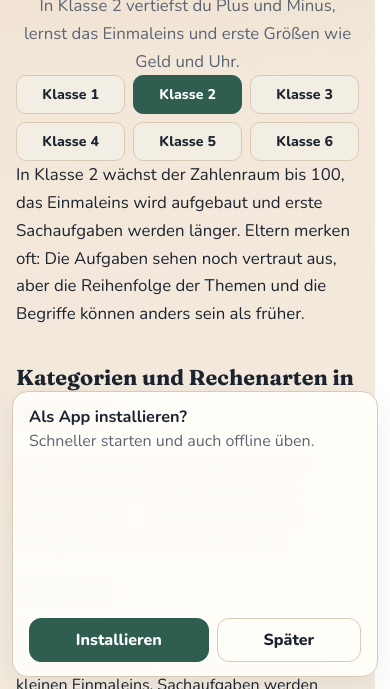
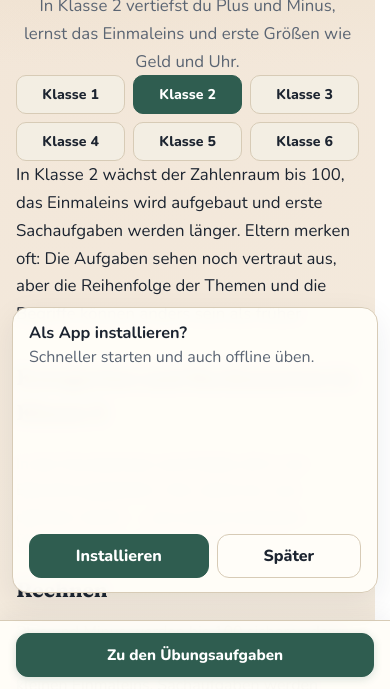
Before and after one commit to kein-nick/mathe-uebungsaufgaben, a plain HTML site: page klasse-2.html in a window 390 px wide. Shown: the part 155-844 px from the top of the page. Drawn offline with nearby package versions, Linux system fonts and the light colour scheme; files whose address does not match are found by name.

Commit message:
Refactor class pages to replace deprecated action sections with a fixed call-to-action button for accessing exercises. Update CSS for consistent layout and responsiveness across all grade pages. Increment service worker cache version to v15.

```diff
--- a/klasse-2.html
+++ b/klasse-2.html
@@ -206,13 +206,6 @@
             </li></ul>
         </section>
           </section>
-
-          <p class="page-actions landing-cta-row">
-            <a class="btn-primary" href="/klasse-2/uebungen">Zu den Übungsaufgaben</a>
-          </p>
-          <p class="hint landing-cta-hint">
-            Dort erstellst du ein Übungsblatt für Klasse 2: Halbjahr, Anzahl und Themen wählst du selbst.
-          </p>
         </main>
 
         <footer class="site-footer">
@@ -226,6 +219,10 @@
         </footer>
       </div>
     </div>
+
+    <aside class="class-page-cta" aria-label="Übungen starten">
+      <a class="btn-primary class-page-cta-btn" href="/klasse-2/uebungen">Zu den Übungsaufgaben</a>
+    </aside>
 
     <aside class="install-banner is-hidden" id="install-banner" aria-label="App installieren">
       <div class="install-banner-inner">
--- a/style.css
+++ b/style.css
@@ -1572,8 +1572,40 @@ a.grade-btn-nav[aria-current="page"] {
   border-color: var(--grade);
 }
 
+.class-page-body {
+  --class-page-cta-height: 5.5rem;
+}
+
 .class-page-body .page {
-  padding-bottom: 48px;
+  padding-bottom: calc(var(--class-page-cta-height) + env(safe-area-inset-bottom, 0) + 16px);
+}
+
+.class-page-cta {
+  position: fixed;
+  left: 0;
+  right: 0;
+  bottom: 0;
+  z-index: 35;
+  display: flex;
+  justify-content: center;
+  padding:
+    12px
+    calc(16px + env(safe-area-inset-right, 0))
+    calc(12px + env(safe-area-inset-bottom, 0))
+    calc(16px + env(safe-area-inset-left, 0));
+  background: rgba(255, 253, 248, 0.97);
+  border-top: 1px solid var(--line);
+  box-shadow: 0 -4px 20px rgba(28, 36, 48, 0.06);
+  backdrop-filter: blur(8px);
+  -webkit-backdrop-filter: blur(8px);
+}
+
+.class-page-cta-btn {
+  width: min(100%, var(--content-width));
+}
+
+.class-page-body .install-banner:not(.is-hidden) {
+  bottom: calc(var(--class-page-cta-height) + env(safe-area-inset-bottom, 0) + 8px);
 }
 
 .home-page-body .intro,
--- a/sw.js
+++ b/sw.js
@@ -1,4 +1,4 @@
-const CACHE_NAME = "mathe-uebungsaufgaben-v14";
+const CACHE_NAME = "mathe-uebungsaufgaben-v15";
 
 const PRECACHE_URLS = [
   "/",
```
Also changed, not shown: klasse-1.html (+4 -7 lines), klasse-1/uebungen.html (+3 -0 lines), klasse-2/uebungen.html (+3 -0 lines), klasse-3.html (+4 -7 lines), klasse-3/uebungen.html (+3 -0 lines), klasse-4.html (+4 -7 lines), klasse-4/uebungen.html (+3 -0 lines), klasse-5.html (+4 -7 lines), klasse-5/uebungen.html (+3 -0 lines), klasse-6.html (+4 -7 lines), klasse-6/uebungen.html (+3 -0 lines), scripts/generate-landing-pages.mjs (+4 -7 lines).
